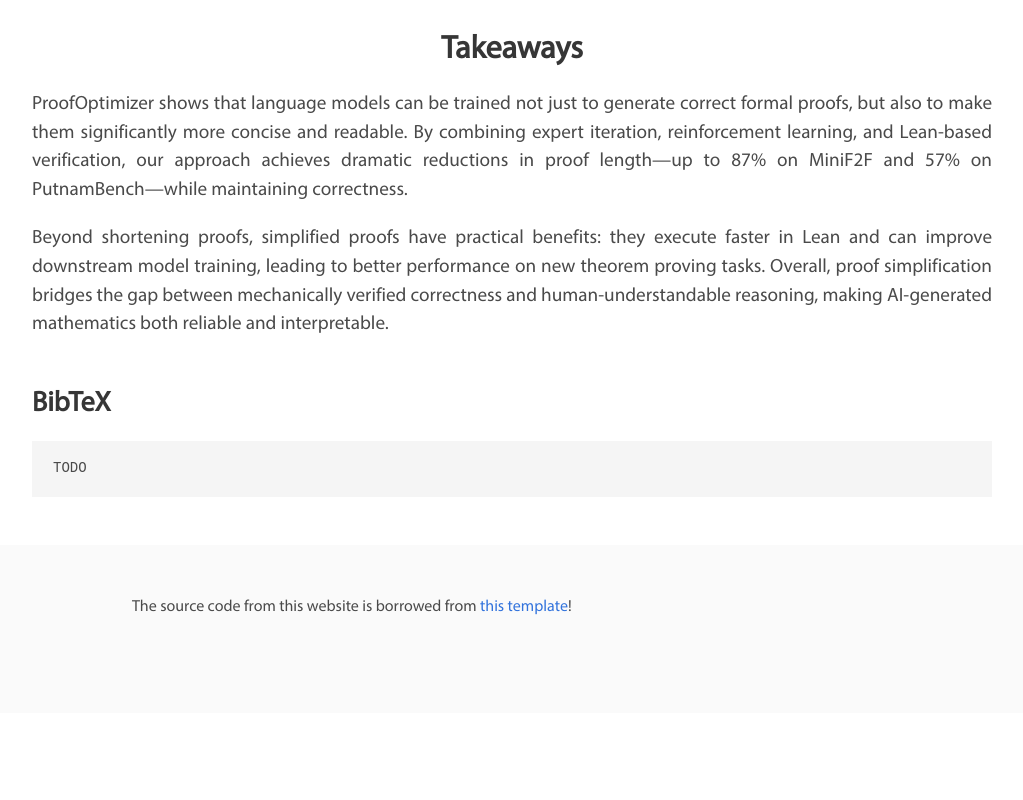
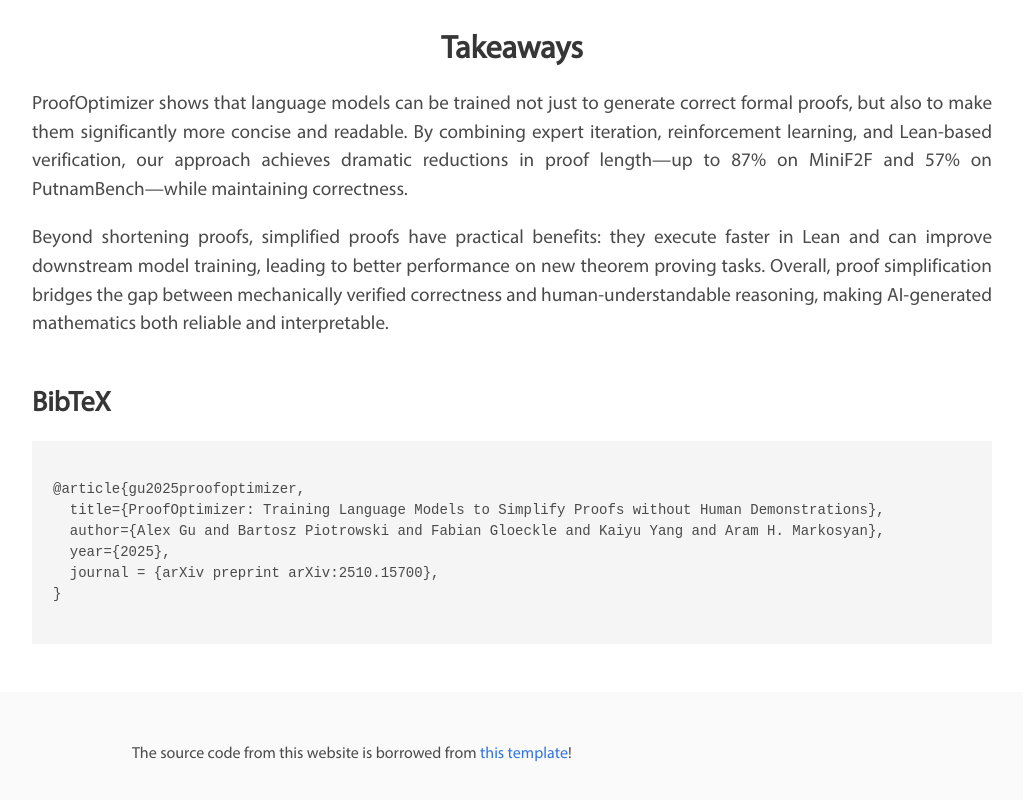
Before and after one commit to proof-optimizer/proof-optimizer.github.io, a plain HTML site: page index.html in a window 1280 px wide. Shown: the part 5446-6246 px from the top of the page, without its empty margins (128-1151 px from the left). Before the commit the page ends 6159 px from the top, so only its background shows below. Drawn offline with nearby package versions, Linux system fonts and the light colour scheme; a script that the page names is missing; some icons are missing; a web font is replaced by a local one.

Commit message:
add bibtex

```diff
--- a/index.html
+++ b/index.html
@@ -345,7 +345,14 @@
 <section class="section" id="BibTeX">
   <div class="container is-max-desktop content">
     <h2 class="title">BibTeX</h2>
-    <pre><code>TODO</code></pre>
+    <pre><code>
+@article{gu2025proofoptimizer,
+  title={ProofOptimizer: Training Language Models to Simplify Proofs without Human Demonstrations},
+  author={Alex Gu and Bartosz Piotrowski and Fabian Gloeckle and Kaiyu Yang and Aram H. Markosyan},
+  year={2025},
+  journal = {arXiv preprint arXiv:2510.15700},
+}
+    </code></pre>
   </div>
 </section>
 
```
